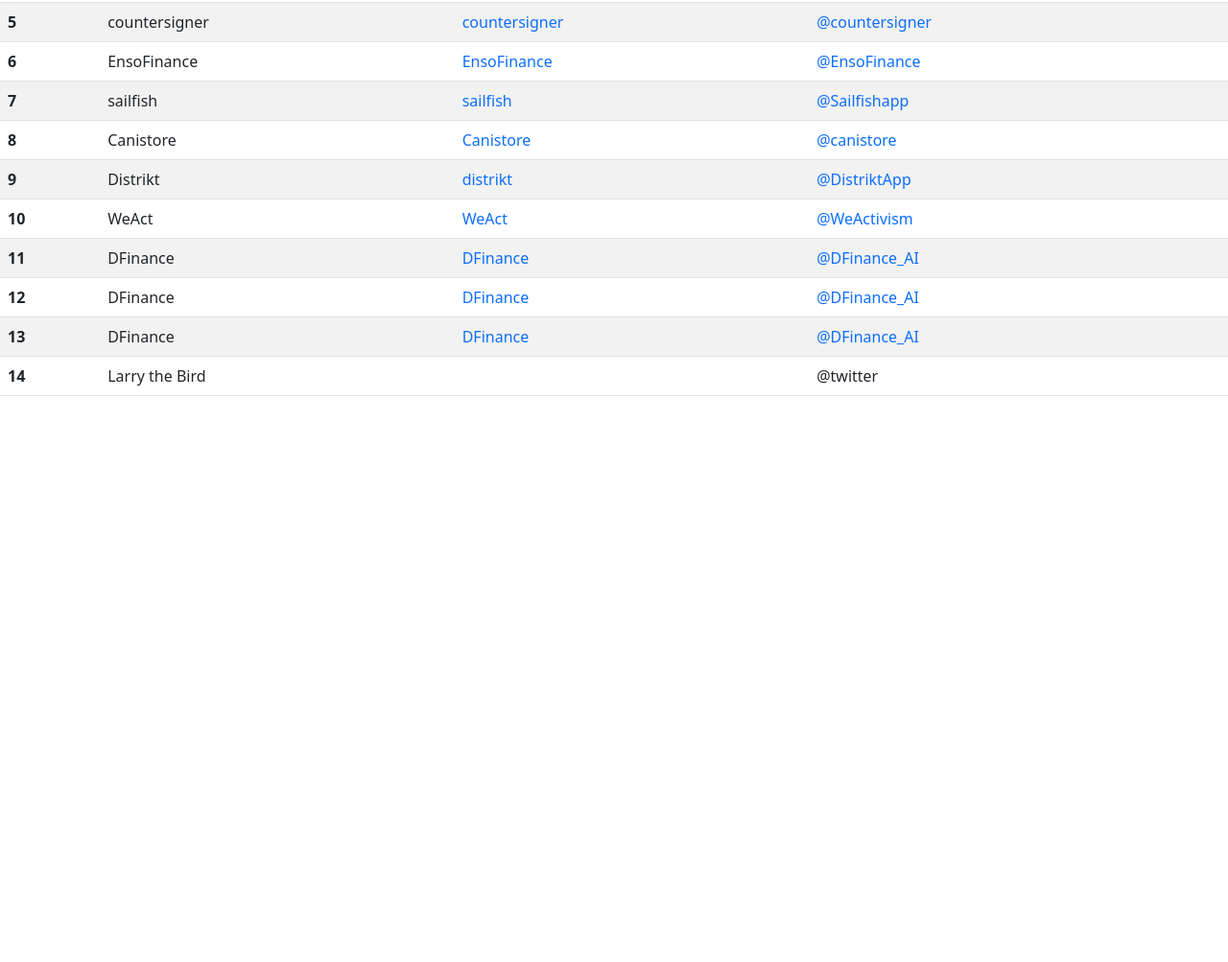
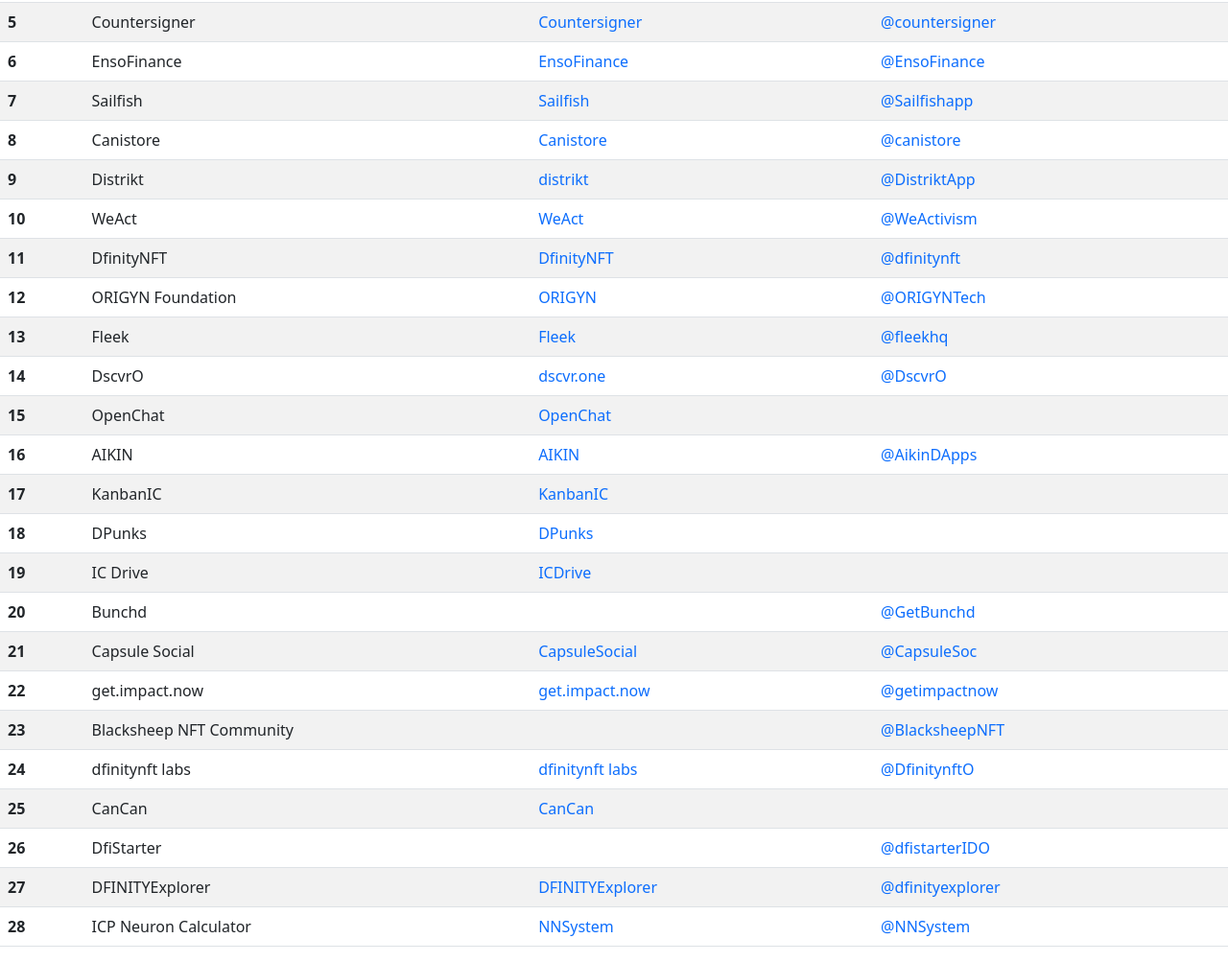
Before and after one commit to MohammedMUddin/Project-Listing-WebApp, a website: page index.html in a window 1280 px wide. Shown: the part 258-1261 px from the top of the page at 96% size. Before the commit the page ends 800 px from the top, so only its background shows below. Drawn offline with nearby package versions, Linux system fonts and the light colour scheme.

Commit message:
Added Table with List of Dfinity Projects

```diff
--- a/index.html
+++ b/index.html
@@ -9,11 +9,14 @@
     <link href="https://cdn.jsdelivr.net/npm/bootstrap@5.0.1/dist/css/bootstrap.min.css" rel="stylesheet" integrity="sha384-+0n0xVW2eSR5OomGNYDnhzAbDsOXxcvSN1TPprVMTNDbiYZCxYbOOl7+AMvyTG2x" crossorigin="anonymous">
     <style>
         a {text-decoration: none;}
+        #header {display: flex; justify-content: center; align-items: center;}
     </style>
     <title>Dfinity Projects</title>
   </head>
   <body>
-    <h1>Dfinity Projects List</h1>
+    <div id="header">
+        <h1>Dfinity Projects List</h1>
+    </div>
     <table class="table table-striped table-hover">
         <thead>
           <tr>
@@ -50,8 +53,8 @@
           </tr>
           <tr>
             <th scope="row">5</th>
-            <td>countersigner</td>
-            <td><a href="https://countersigner.io/" target="_blank">countersigner</a></td>
+            <td>Countersigner</td>
+            <td><a href="https://countersigner.io/" target="_blank">Countersigner</a></td>
             <td><a href="https://twitter.com/countersigner" target="_blank">@countersigner</a></td>
           </tr>
           <tr>
@@ -62,8 +65,8 @@
           </tr>
           <tr>
             <th scope="row">7</th>
-            <td>sailfish</td>
-            <td><a href="https://sailfish.app/" target="_blank">sailfish</a></td>
+            <td>Sailfish</td>
+            <td><a href="https://sailfish.app/" target="_blank">Sailfish</a></td>
             <td><a href="https://twitter.com/Sailfishapp" target="_blank">@Sailfishapp</a></td>
           </tr>
           <tr>
@@ -86,26 +89,103 @@
           </tr>
           <tr>
             <th scope="row">11</th>
-            <td>DFinance</td>
-            <td><a href="https://dfinance.ai/" target="_blank">DFinance</a></td>
-            <td><a href="https://twitter.com/DFinance_AI" target="_blank">@DFinance_AI</a></td>
+            <td>DfinityNFT</td>
+            <td><a href="http://dfinitynft.com/" target="_blank">DfinityNFT</a></td>
+            <td><a href="https://twitter.com/dfinitynft" target="_blank">@dfinitynft</a></td>
           </tr>
           <tr>
             <th scope="row">12</th>
-            <td>DFinance</td>
-            <td><a href="https://dfinance.ai/" target="_blank">DFinance</a></td>
-            <td><a href="https://twitter.com/DFinance_AI" target="_blank">@DFinance_AI</a></td>
+            <td>ORIGYN Foundation</td>
+            <td><a href="https://www.origyn.ch/" target="_blank">ORIGYN</a></td>
+            <td><a href="https://twitter.com/ORIGYNTech" target="_blank">@ORIGYNTech</a></td>
           </tr>
           <tr>
             <th scope="row">13</th>
-            <td>DFinance</td>
-            <td><a href="https://dfinance.ai/" target="_blank">DFinance</a></td>
-            <td><a href="https://twitter.com/DFinance_AI" target="_blank">@DFinance_AI</a></td>
+            <td>Fleek</td>
+            <td><a href="https://fleek.co/" target="_blank">Fleek</a></td>
+            <td><a href="https://twitter.com/fleekhq" target="_blank">@fleekhq</a></td>
           </tr>
           <tr>
             <th scope="row">14</th>
-            <td colspan="2">Larry the Bird</td>
-            <td>@twitter</td>
+            <td>DscvrO</td>
+            <td><a href="https://h5aet-waaaa-aaaab-qaamq-cai.raw.ic0.app/" target="_blank">dscvr.one</a></td>
+            <td><a href="https://twitter.com/DscvrO" target="_blank">@DscvrO</a></td>
+          </tr>
+          <tr>
+            <th scope="row">15</th>
+            <td>OpenChat</td>
+            <td colspan="2"><a href="https://7e6iv-biaaa-aaaaf-aaada-cai.ic0.app/" target="_blank">OpenChat</a></td>
+          </tr>
+          <tr>
+            <th scope="row">16</th>
+            <td>AIKIN</td>
+            <td><a href="https://www.aikin.io/" target="_blank">AIKIN</a></td>
+            <td><a href="https://twitter.com/AikinDApps" target="_blank">@AikinDApps</a></td>
+          </tr>
+          <tr>
+            <th scope="row">17</th>
+            <td>KanbanIC</td>
+            <td colspan="2"><a href="https://github.com/esensconsulting/KanbanIC#readme" target="_blank">KanbanIC</a></td>
+          </tr>
+          <tr>
+            <th scope="row">18</th>
+            <td>DPunks</td>
+            <td colspan="2"><a href="https://github.com/stopak/dpunks" target="_blank">DPunks</a></td>
+          </tr>
+          <tr>
+            <th scope="row">19</th>
+            <td>IC Drive</td>
+            <td colspan="2"><a href="https://github.com/ravish1729/ic-drive" target="_blank">ICDrive</a></td>
+          </tr>
+          <tr>
+            <th scope="row">20</th>
+            <td colspan="2">Bunchd</td>
+            <td><a href="https://twitter.com/GetBunchd" target="_blank">@GetBunchd</a></td>
+          </tr>
+          <tr>
+            <th scope="row">21</th>
+            <td>Capsule Social</td>
+            <td><a href="https://capsule.social/" target="_blank">CapsuleSocial</a></td>
+            <td><a href="https://twitter.com/CapsuleSoc" target="_blank">@CapsuleSoc</a></td>
+          </tr>
+          <tr>
+            <th scope="row">22</th>
+            <td>get.impact.now</td>
+            <td><a href="https://getimpactnow.org/" target="_blank">get.impact.now</a></td>
+            <td><a href="https://twitter.com/getimpactnow" target="_blank">@getimpactnow</a></td>
+          </tr>
+          <tr>
+            <th scope="row">23</th>
+            <td colspan="2">Blacksheep NFT Community</td>
+            <td><a href="https://twitter.com/BlacksheepNFT" target="_blank">@BlacksheepNFT</a></td>
+          </tr>
+          <tr>
+            <th scope="row">24</th>
+            <td>dfinitynft labs</td>
+            <td><a href="https://www.dfinitynft.org/" target="_blank">dfinitynft labs</a></td>
+            <td><a href="hhttps://twitter.com/DfinitynftO" target="_blank">@DfinitynftO</a></td>
+          </tr>
+          <tr>
+            <th scope="row">25</th>
+            <td>CanCan</td>
+            <td colspan="2"><a href="https://github.com/dfinity/cancan" target="_blank">CanCan</a></td>
+          </tr>
+          <tr>
+            <th scope="row">26</th>
+            <td colspan="2">DfiStarter</td>
+            <td><a href="https://twitter.com/dfistarterIDO" target="_blank">@dfistarterIDO</a></td>
+          </tr>
+          <tr>
+            <th scope="row">27</th>
+            <td>DFINITYExplorer</td>
+            <td><a href="https://www.dfinityexplorer.org/#/" target="_blank">DFINITYExplorer</a></td>
+            <td><a href="https://twitter.com/dfinityexplorer" target="_blank">@dfinityexplorer</a></td>
+          </tr>
+          <tr>
+            <th scope="row">28</th>
+            <td>ICP Neuron Calculator</td>
+            <td><a href="https://networknervoussystem.com/" target="_blank">NNSystem</a></td>
+            <td><a href="https://twitter.com/NNSystem" target="_blank">@NNSystem</a></td>
           </tr>
         </tbody>
       </table>
```
